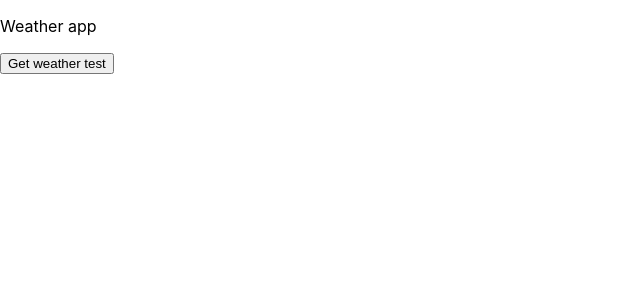
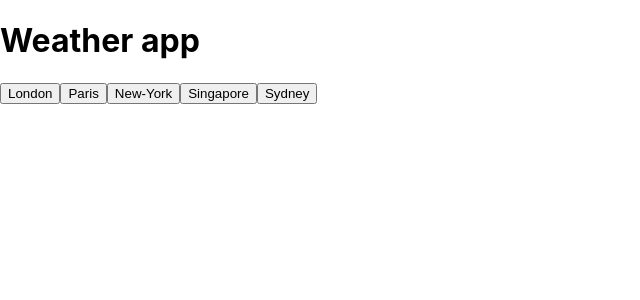
Before and after one commit to DavidThorpe71/weather-app, a React (Create React App) app in the folder weather-app-client/: page / in a window 1280 px wide. Shown: the top 300 px of the page, without its empty margins (0-640 px from the left). Built offline with nearby package versions, Linux system fonts and the light colour scheme.

Commit message:
Added state and getWeather buttons

```diff
--- a/weather-app-client/src/App.js
+++ b/weather-app-client/src/App.js
@@ -2,6 +2,14 @@ import React, { PureComponent } from "react";
 import "./App.css";
 
 class App extends PureComponent {
+  state = {
+    requestedLocation: "",
+    icon: "",
+    location: "",
+    summary: "",
+    temperature: null
+  };
+
   getWeather = async () => {
     const data = await fetch("/weather", {
       method: "Post",
@@ -11,15 +19,33 @@ class App extends PureComponent {
       },
       body: JSON.stringify({ requestedLocation: "Singapore" })
     }).then(res => res.json());
-    console.log({ data });
+    const { icon, location, summary, temperature } = data;
+    this.setState({
+      icon,
+      location,
+      summary,
+      temperature
+    });
   };
 
   render() {
+    const { icon, location, summary, temperature } = this.state;
+    const locations = ["London", "Paris", "New-York", "Singapore", "Sydney"];
     return (
       <div className="App">
         <header className="App-header">
-          <p>Weather app</p>
-          <button onClick={this.getWeather}>Get weather test</button>
+          <h1>Weather app</h1>
+          {locations.map(location => (
+            <button
+              onClick={() => this.getWeather({ requestedLocation: location })}
+            >
+              {location}
+            </button>
+          ))}
+          <p>{location}</p>
+          <p>{icon}</p>
+          <p>{summary}</p>
+          <p>{temperature}</p>
         </header>
       </div>
     );
```
